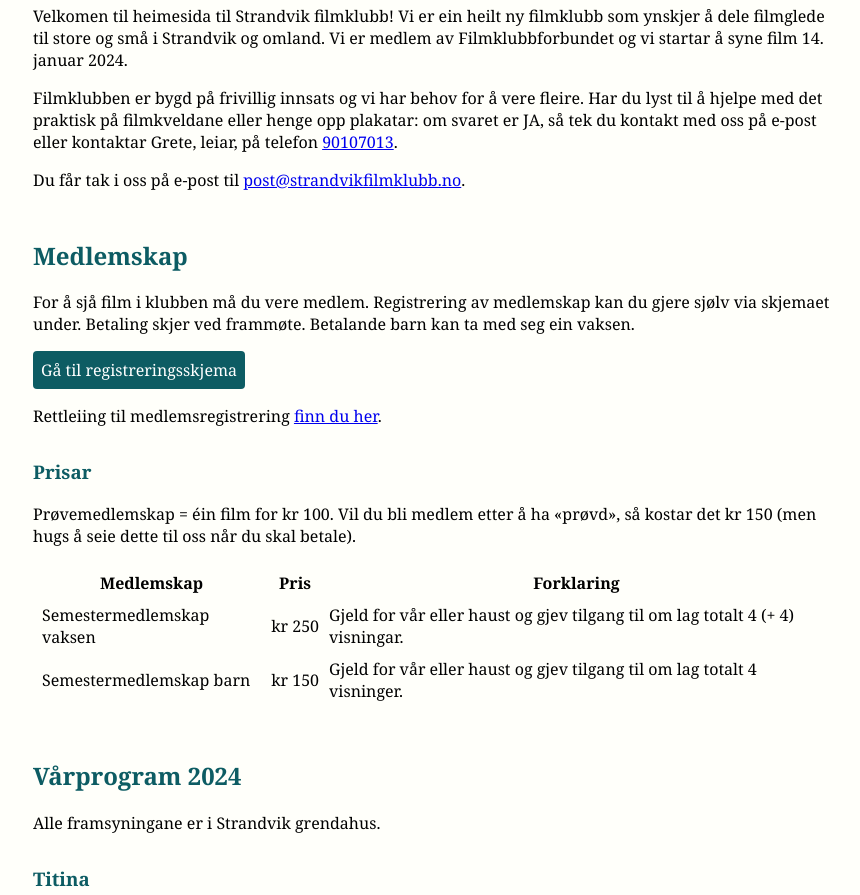
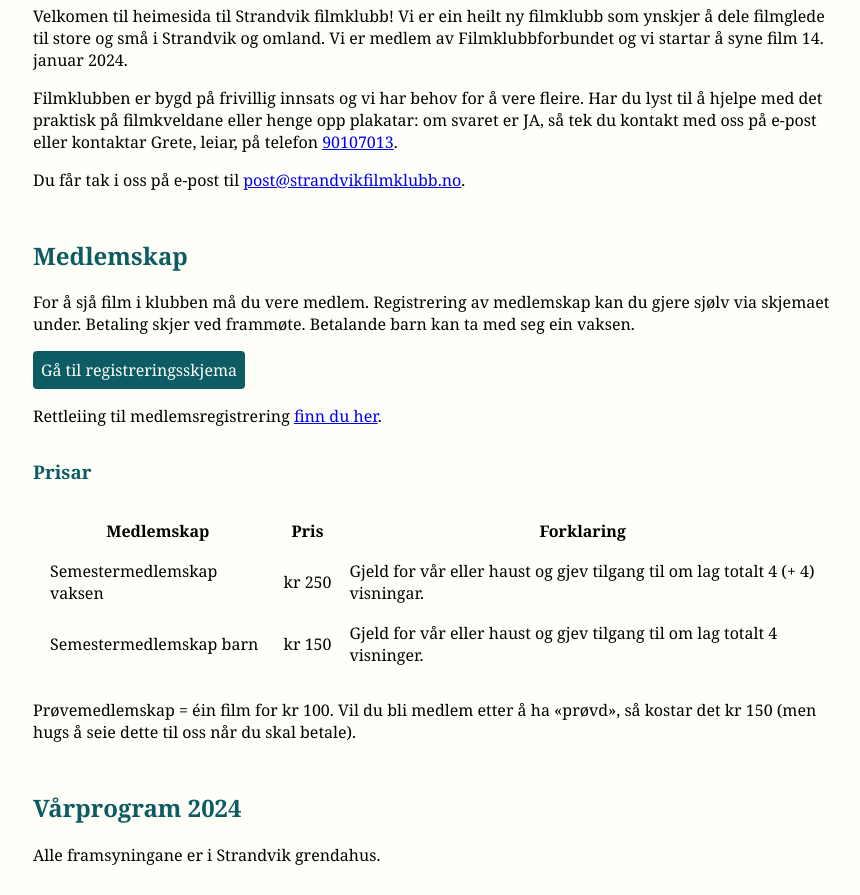
Before and after one commit to draperunner/strandvikfilmklubb, a website built with Parcel: page src/index.html in a window 1280 px wide. Shown: the part 129-1024 px from the top of the page, without its empty margins (207-1067 px from the left). Built offline with nearby package versions, Linux system fonts and the light colour scheme.

Commit message:
Move paragraph below table

```diff
--- a/src/index.html
+++ b/src/index.html
@@ -54,11 +54,6 @@
       </p>
 
       <h3>Prisar</h3>
-      <p>
-        Prøvemedlemskap = éin film for kr 100. Vil du bli medlem etter å ha
-        «prøvd», så kostar det kr 150 (men hugs å seie dette til oss når du skal
-        betale).
-      </p>
 
       <table>
         <tr>
@@ -83,6 +78,12 @@
           </td>
         </tr>
       </table>
+
+      <p>
+        Prøvemedlemskap = éin film for kr 100. Vil du bli medlem etter å ha
+        «prøvd», så kostar det kr 150 (men hugs å seie dette til oss når du skal
+        betale).
+      </p>
 
       <section>
         <h2>Vårprogram 2024</h2>
--- a/src/styles.css
+++ b/src/styles.css
@@ -41,7 +41,7 @@ time {
 }
 
 table {
-  border-spacing: 0.5rem;
+  border-spacing: 1rem;
 }
 
 table td:nth-child(2) {
```
